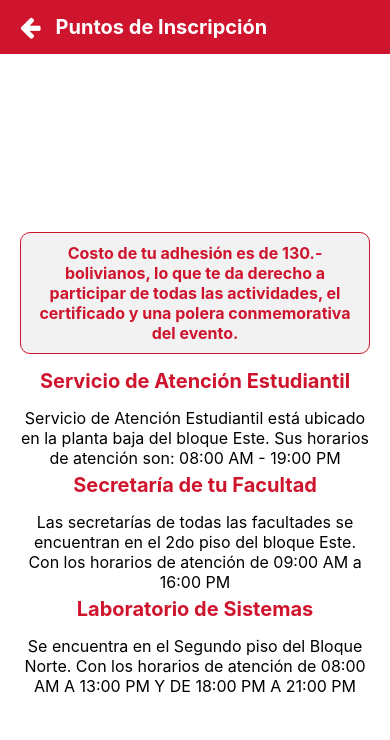
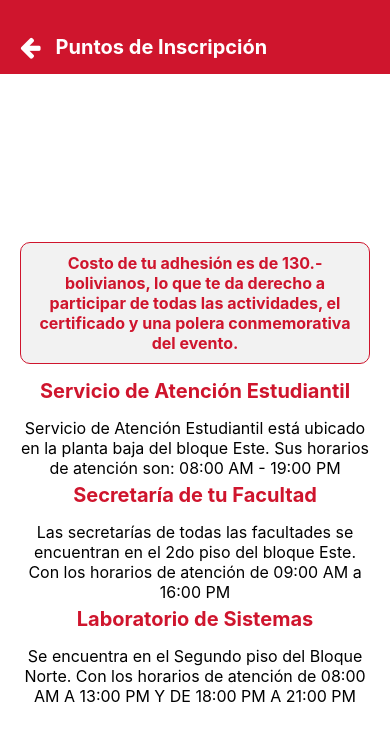
Before and after one commit to cristianrcxdd/login_react_native, a React Native app: screen /Inscription in a window 390 px wide. Shown: the top 740 px of the page. Built offline with nearby package versions, Linux system fonts and the light colour scheme.

Commit message:
mejora en la division de area segura

```diff
--- a/page/Exhibitors.js
+++ b/page/Exhibitors.js
@@ -22,7 +22,7 @@ const Exhibitors = () => {
   const statusBarHeight = Platform.OS === 'android' ? StatusBar.currentHeight : 0;
 
   return (
-    <SafeAreaView style={[styles.safeArea, { paddingTop: statusBarHeight + 15}]}>
+    <SafeAreaView style={[styles.safeArea, { paddingTop: 35}]}>
       <View style={styles.container}>
         <View style={styles.header}>
           <TouchableOpacity onPress={() => navigation.goBack()} style={styles.backButton}>
--- a/page/Inscription.js
+++ b/page/Inscription.js
@@ -20,7 +20,7 @@ const Inscription = () => {
   const statusBarHeight = Platform.OS === 'android' ? StatusBar.currentHeight : 0;
 
   return (
-    <SafeAreaView style={[styles.safeArea, { paddingTop: statusBarHeight + 15 }]}>
+    <SafeAreaView style={[styles.safeArea, { paddingTop: 35 }]}>
       <View style={styles.container}>
         <View style={styles.header}>
           <TouchableOpacity onPress={() => navigation.goBack()} style={styles.backButton}>
--- a/page/Support.js
+++ b/page/Support.js
@@ -20,7 +20,7 @@ const Support = () => {
   const statusBarHeight = Platform.OS === 'android' ? StatusBar.currentHeight : 0;
 
   return (
-    <SafeAreaView style={[styles.safeArea, { paddingTop: statusBarHeight + 15 }]}>
+    <SafeAreaView style={[styles.safeArea, { paddingTop: 35 }]}>
       <View style={styles.container}>
         <View style={styles.header}>
           <TouchableOpacity onPress={() => navigation.goBack()} style={styles.backButton}>
```
